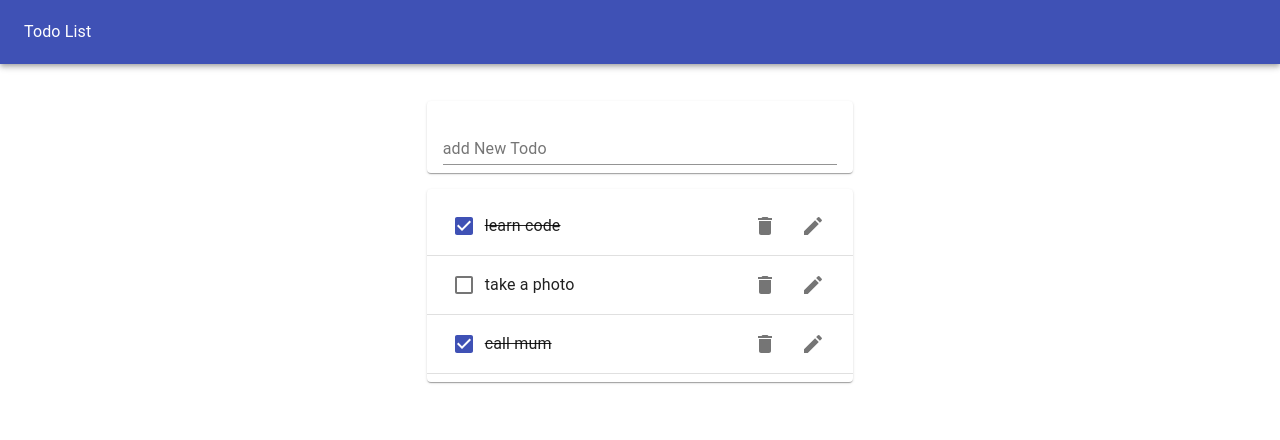
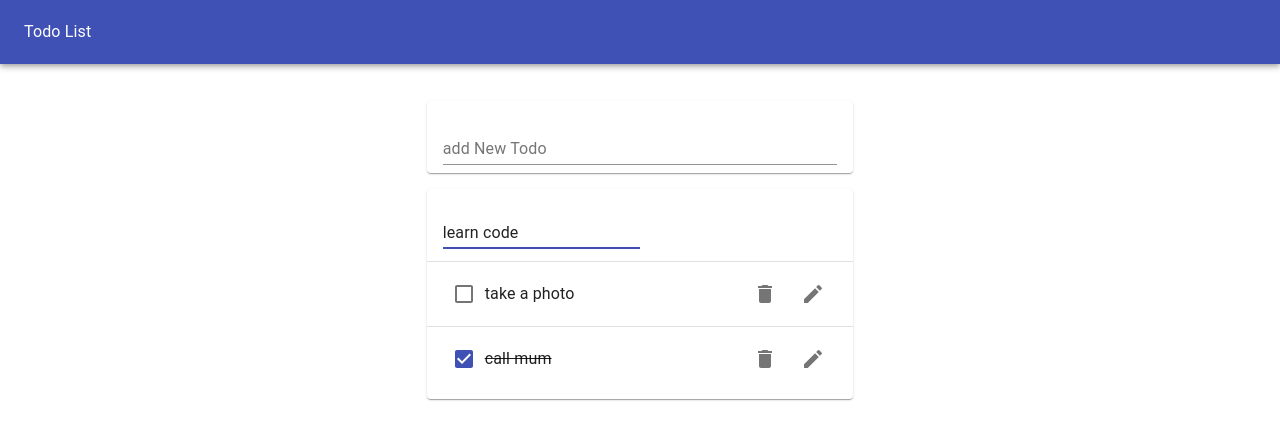
Before and after one commit to xiaomingfu/todo, a React (Create React App) app: page / in a window 1280 px wide. Both pictures are taken after a click on the button 813 px from the left and 226 px from the top of the page. Shown: the top 440 px of the page. Built offline with nearby package versions, Linux system fonts and the light colour scheme.

Commit message:
add editform

```diff
--- /dev/null
+++ b/src/EditForm.js
@@ -0,0 +1,27 @@
+import React from "react";
+import TextField from "@material-ui/core/TextField";
+import useInputState from "./hook/useInputState";
+function EditForm({ editTodo, id, task, toggleEditForm }) {
+  const [value, handleChange, reset] = useInputState(task);
+  return (
+    <form
+      onSubmit={e => {
+        e.preventDefault();
+        editTodo(id, value);
+        reset();
+        toggleEditForm();
+      }}
+      style={{ marginLift: "1rem", width: "50%" }}
+    >
+      <TextField
+        margin="normal"
+        fullWidth
+        value={value}
+        onChange={handleChange}
+        autoFocus
+      />
+    </form>
+  );
+}
+
+export default EditForm;
--- a/src/Todo.js
+++ b/src/Todo.js
@@ -6,10 +6,23 @@ import IconButton from "@material-ui/core/IconButton";
 import DeleteIcon from "@material-ui/icons/Delete";
 import EditIcon from "@material-ui/icons/Edit";
 import ListItemSecondaryAction from "@material-ui/core/ListItemSecondaryAction";
-
-function Todo({ id, todo, completed, removeTodo, toggleTodo }) {
+import EditForm from "./EditForm";
+import useToggleState from "./hook/useToggleState";
+function Todo({ id, todo, completed, removeTodo, toggleTodo, editTodo, task }) {
+  const [isEditing, toggle] = useToggleState(false);
   return (
-    <ListItem>
+    <ListItem style={{ height: "64px" }}>
+      {isEditing ? (
+        <>
+          <EditForm
+            editTodo={editTodo}
+            id={id}
+            task={task}
+            toggleEditForm={toggle}
+          />
+        </>
+      ) : (
+        <>
           <Checkbox
             color="primary"
             tabIndex={-1}
@@ -25,10 +38,12 @@ function Todo({ id, todo, completed, removeTodo, toggleTodo }) {
             <IconButton arial-label="Delete" onClick={() => removeTodo(id)}>
               <DeleteIcon />
             </IconButton>
-        <IconButton arial-label="Edit">
+            <IconButton arial-label="Edit" onClick={toggle}>
               <EditIcon />
             </IconButton>
           </ListItemSecondaryAction>
+        </>
+      )}
     </ListItem>
   );
 }
--- a/src/TodoApp.js
+++ b/src/TodoApp.js
@@ -28,6 +28,12 @@ function TodoApp() {
     );
     setTodos(updateTodos);
   };
+  const editTodo = (todoId, editTask) => {
+    const updateTodos = todos.map(todo =>
+      todo.id === todoId ? { ...todo, task: editTask } : todo
+    );
+    setTodos(updateTodos);
+  };
   return (
     <Paper
       style={{
@@ -50,6 +56,7 @@ function TodoApp() {
             todos={todos}
             removeTodo={removeTodo}
             toggleTodo={toggleTodo}
+            editTodo={editTodo}
           />
         </Grid>
       </Grid>
--- a/src/TodoList.js
+++ b/src/TodoList.js
@@ -5,21 +5,23 @@ import Paper from "@material-ui/core/paper";
 
 import Todo from "./Todo";
 
-function TodoList({ todos, removeTodo, toggleTodo }) {
+function TodoList({ todos, removeTodo, toggleTodo, editTodo }) {
   return (
     <Paper>
       <List>
-        {todos.map(todo => (
+        {todos.map((todo, i) => (
           <>
             <Todo
+              task={todo.task}
               id={todo.id}
               todo={todo.task}
               key={todo.id}
               completed={todo.completed}
               removeTodo={removeTodo}
               toggleTodo={toggleTodo}
+              editTodo={editTodo}
             />
-            <Divider />
+            {i < todos.length - 1 && <Divider />}
           </>
         ))}
       </List>
--- /dev/null
+++ b/src/hook/useToggleState.js
@@ -0,0 +1,10 @@
+import { useState } from "react";
+
+function useToggle(initialVal = false) {
+  const [state, setState] = useState(initialVal);
+  const toggle = () => {
+    setState(!state);
+  };
+  return [state, toggle];
+}
+export default useToggle;
```
Also changed, not shown: src/hook/toggleState.js (deleted, +0 -7 lines). Lines whose indentation alone changed are shown as unchanged.
